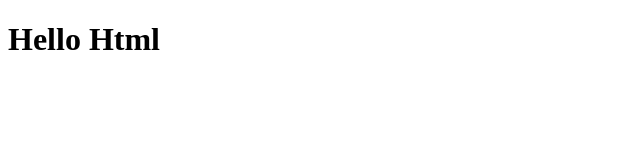
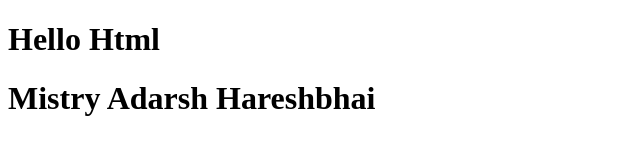
Before and after one commit to Adarsh-1910/Adarsh_CT_047, a plain HTML site: page index.html in a window 1280 px wide. Shown: the whole page, without its empty margins (0-640 px from the left). Drawn offline with Linux system fonts and the light colour scheme.

Commit message:
second commit

```diff
--- a/index.html
+++ b/index.html
@@ -7,6 +7,7 @@
 </head>
 <body>
     <h1>Hello Html</h1>
+    <h1>Mistry Adarsh Hareshbhai</h1>
 
 </body>
 </html>
```
